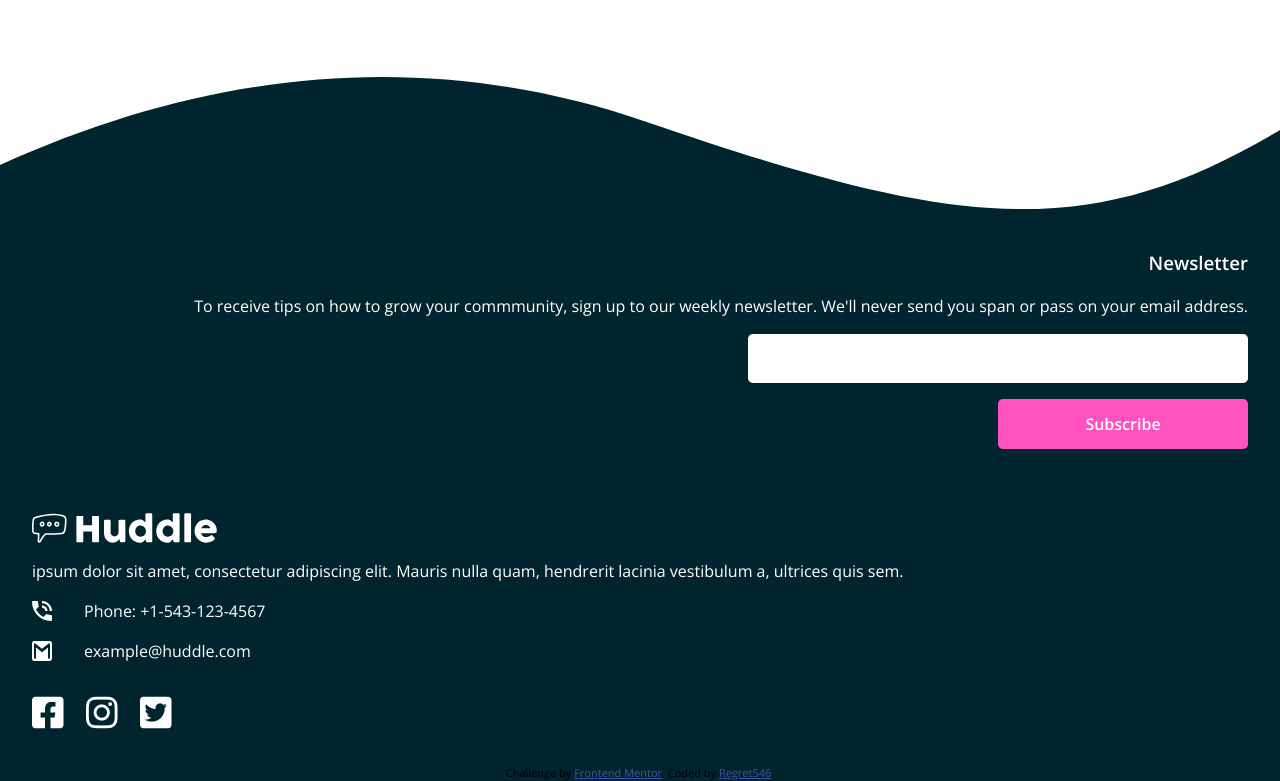
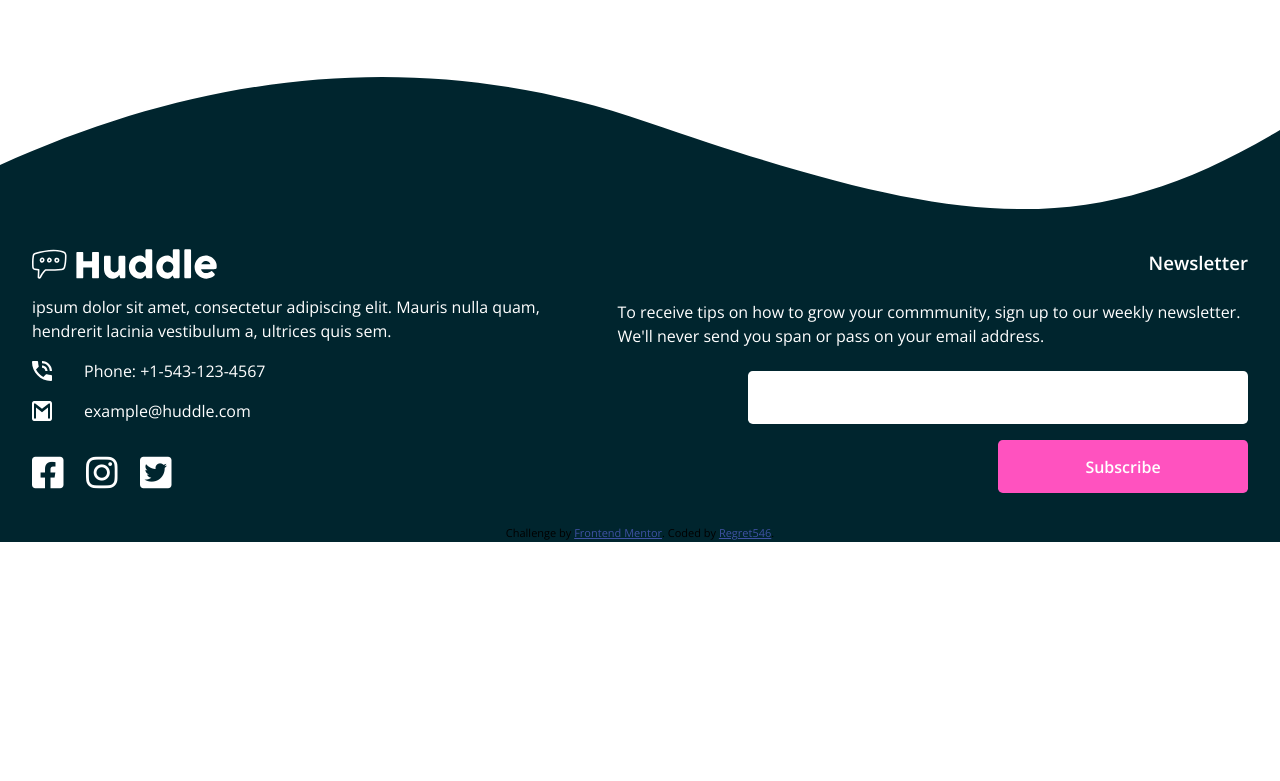
Before and after one commit to regret546/huddle-landing-page-with-curved-sections-master, a website: page index.html in a window 1280 px wide. Shown: the part 3536-4317 px from the top of the page. After the commit the page ends 4078 px from the top, so only its background shows below. Drawn offline with nearby package versions, Linux system fonts and the light colour scheme.

Commit message:
fix footer resizing problem when resizing it to desktop view

```diff
--- a/app/scss/layout/sections/_footer.scss
+++ b/app/scss/layout/sections/_footer.scss
@@ -100,8 +100,19 @@
       display: grid;
       justify-items: center;
 
-      > * {
-        max-width: 1400px;
+      .curve-section {
+        width: 100%;
+      }
+      &_content {
+        display: flex;
+        flex-direction: row-reverse;
+        justify-content: center;
+        width: 100%;
+
+        article {
+          padding: 2rem;
+          max-width: 700px;
+        }
       }
     }
   }
```
Also changed, not shown: dist/style.css, 1 other file.
